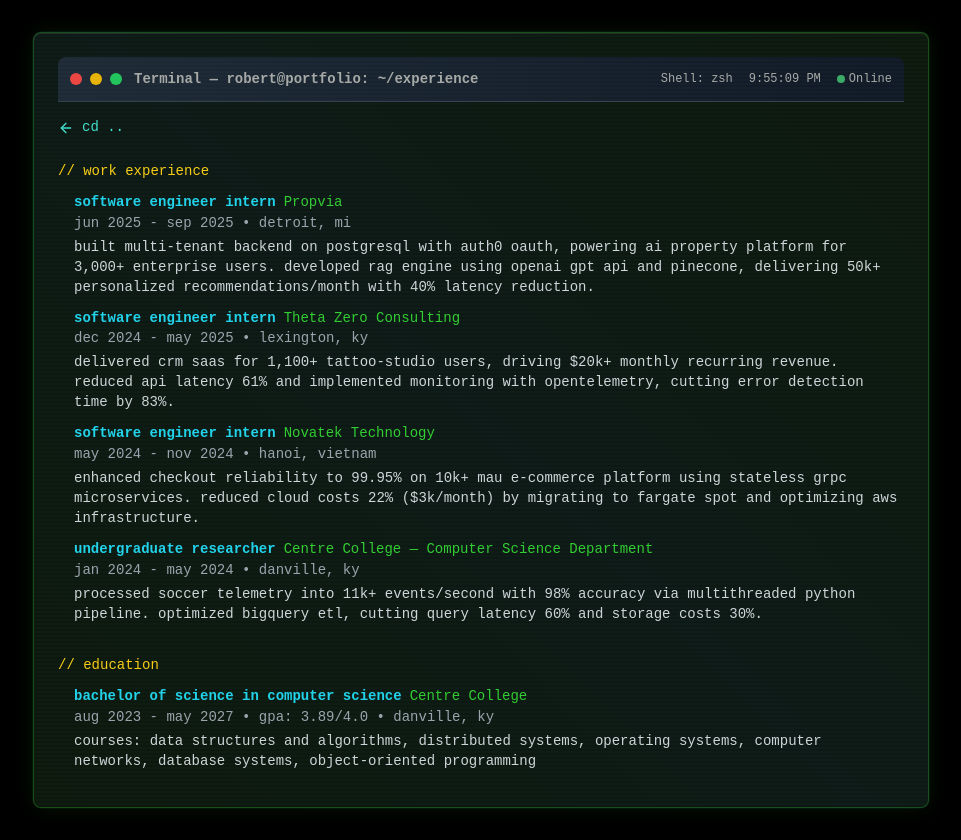
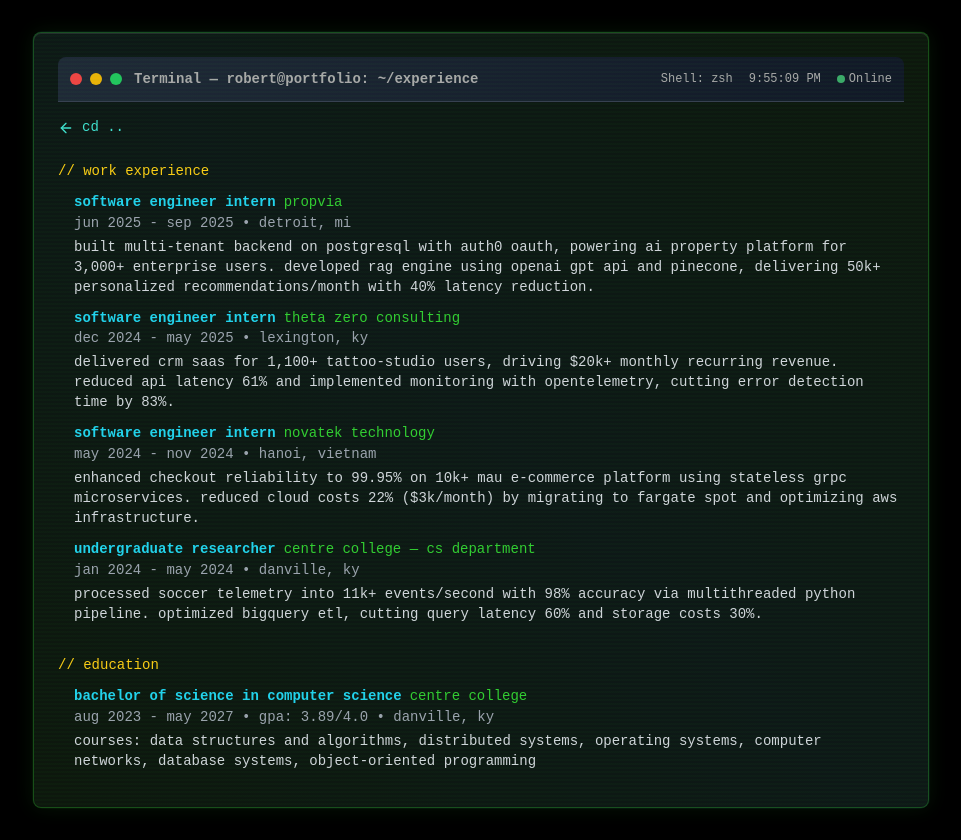
Before and after one commit to robert-nguyenn/robert_nguyen_portfolio, a Next.js app: page /experience in a window 1280 px wide. Shown: the whole page, without its empty margins (159-1120 px from the left). Built offline with nearby package versions, Linux system fonts and the light colour scheme.

Commit message:
Normalize company names in experience section and update command inputs in terminal interface

```diff
--- a/src/app/experience/page.tsx
+++ b/src/app/experience/page.tsx
@@ -5,7 +5,7 @@
 const experiences = [
   {
     title: "Software Engineer Intern",
-    company: "Propvia",
+    company: "propvia",
     period: "Jun 2025 - Sep 2025",
     location: "Detroit, MI",
     description: "Built multi-tenant backend on PostgreSQL with Auth0 OAuth, powering AI property platform for 3,000+ enterprise users. Developed RAG engine using OpenAI GPT API and Pinecone, delivering 50k+ personalized recommendations/month with 40% latency reduction.",
@@ -13,7 +13,7 @@
   },
   {
     title: "Software Engineer Intern",
-    company: "Theta Zero Consulting",
+    company: "theta zero consulting",
     period: "Dec 2024 - May 2025",
     location: "Lexington, KY",
     description: "Delivered CRM SaaS for 1,100+ tattoo-studio users, driving $20k+ monthly recurring revenue. Reduced API latency 61% and implemented monitoring with OpenTelemetry, cutting error detection time by 83%.",
@@ -21,7 +21,7 @@
   },
   {
     title: "Software Engineer Intern",
-    company: "Novatek Technology",
+    company: "novatek technology",
     period: "May 2024 - Nov 2024",
     location: "Hanoi, Vietnam",
     description: "Enhanced checkout reliability to 99.95% on 10k+ MAU e-commerce platform using stateless gRPC microservices. Reduced cloud costs 22% ($3k/month) by migrating to Fargate Spot and optimizing AWS infrastructure.",
@@ -29,7 +29,7 @@
   },
   {
     title: "Undergraduate Researcher",
-    company: "Centre College — Computer Science Department",
+    company: "centre college — cs department",
     period: "Jan 2024 - May 2024",
     location: "Danville, KY",
     description: "Processed soccer telemetry into 11k+ events/second with 98% accuracy via multithreaded Python pipeline. Optimized BigQuery ETL, cutting query latency 60% and storage costs 30%.",
@@ -39,7 +39,7 @@
 
 const education = {
   degree: "Bachelor of Science in Computer Science",
-  school: "Centre College",
+  school: "centre college",
   period: "Aug 2023 - May 2027",
   gpa: "3.89/4.0",
   location: "Danville, KY",
--- a/src/app/page.tsx
+++ b/src/app/page.tsx
@@ -202,7 +202,7 @@
               <span style={{ color: 'rgb(var(--foreground-rgb))' }}>:</span>
               <span className="text-yellow-400">~</span>
               <span style={{ color: 'rgb(var(--foreground-rgb))' }}>$ </span>
-              <span className="command-input">cat about.txt</span>
+              <span className="command-input">show about.txt</span>
             </div>
             <div className="command-output space-y-1" style={{ color: 'rgb(var(--foreground-rgb))' }}>
               <p><span className="text-yellow-400">&gt;</span> hi, my name is robert! i'm studying computer science at centre college</p>
@@ -235,7 +235,7 @@
               <span style={{ color: 'rgb(var(--foreground-rgb))' }}>:</span>
               <span className="text-yellow-400">~</span>
               <span style={{ color: 'rgb(var(--foreground-rgb))' }}>$ </span>
-              <span className="command-input">cat exp.txt</span>
+              <span className="command-input">show exp.txt</span>
             </div>
             <div className="command-output" style={{ color: 'rgb(var(--foreground-rgb))' }}>
               <div className="space-y-2">
@@ -260,7 +260,7 @@
               <span style={{ color: 'rgb(var(--foreground-rgb))' }}>:</span>
               <span className="text-yellow-400">~</span>
               <span style={{ color: 'rgb(var(--foreground-rgb))' }}>$ </span>
-              <span className="command-input">cat proj.txt</span>
+              <span className="command-input">show proj.txt</span>
             </div>
             <div className="command-output" style={{ color: 'rgb(var(--foreground-rgb))' }}>
               <div className="space-y-2">
@@ -287,7 +287,7 @@
               <span style={{ color: 'rgb(var(--foreground-rgb))' }}>:</span>
               <span className="text-yellow-400">~</span>
               <span style={{ color: 'rgb(var(--foreground-rgb))' }}>$ </span>
-              <span className="command-input">cat contact.txt</span>
+              <span className="command-input">show contact.txt</span>
             </div>
             <div className="command-output" style={{ color: 'rgb(var(--foreground-rgb))' }}>
               <div className="flex flex-col md:flex-row items-start md:items-center gap-2 md:gap-8">
```
